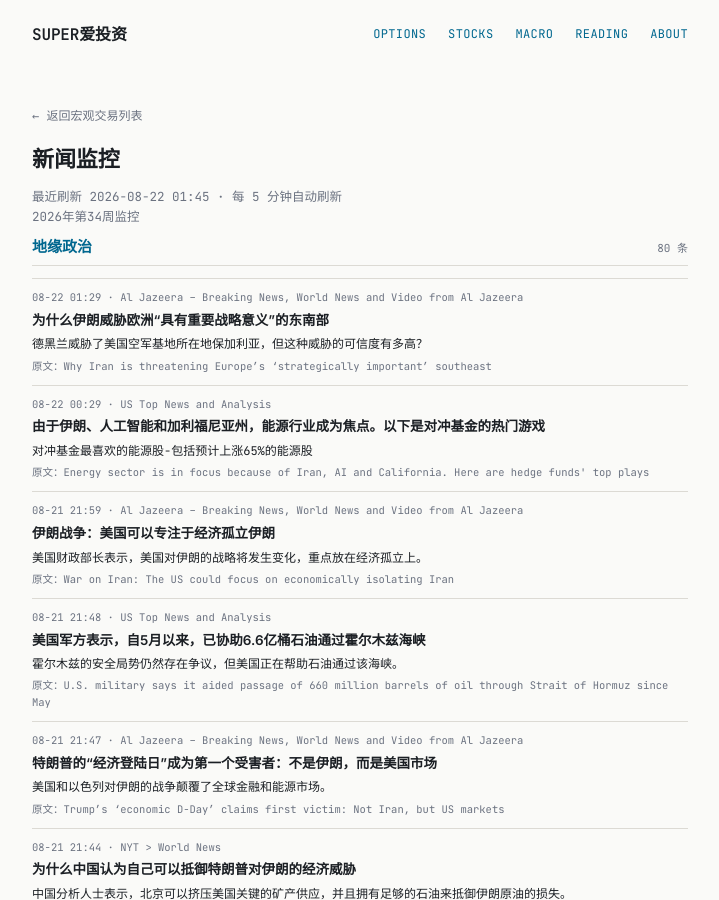
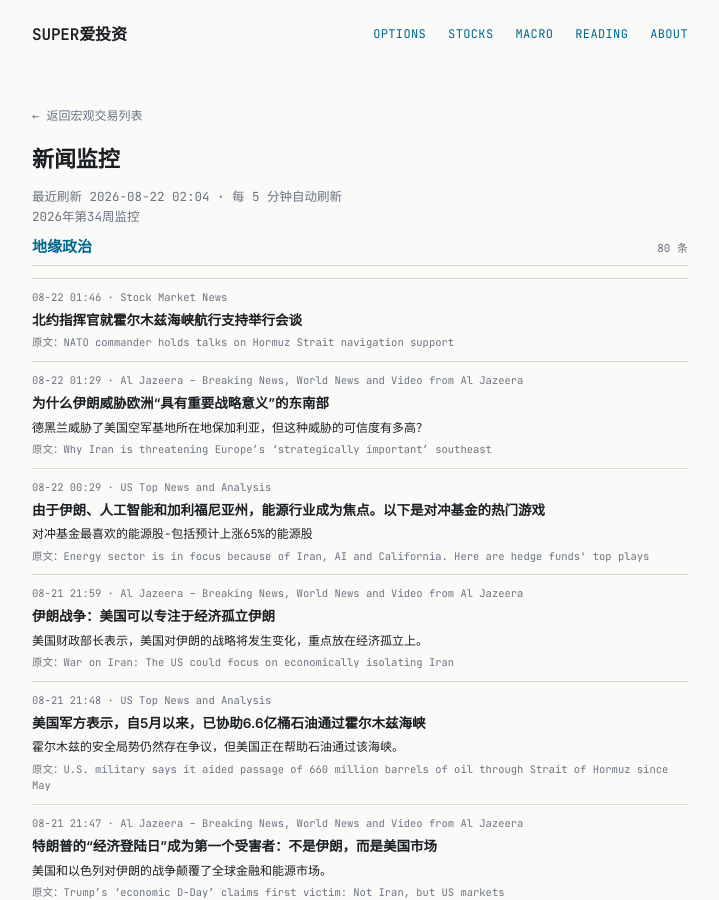
Before and after one commit to tang3super/tang3super.github.io, a Jekyll site: the page built from macro-trade/news-digest.md, in a window 1280 px wide and 900 px high. Shown: the whole window, without its empty margins (280-999 px from the left). Built offline with Jekyll 4.4.1, drawn with Linux system fonts in a browser that asks for light colours; some of the changed text lies outside the part shown.

Commit message:
sync news-digest article

```diff
--- a/macro-trade/news-digest.md
+++ b/macro-trade/news-digest.md
@@ -5,11 +5,17 @@ title: 新闻监控
 date: '2026-08-22'
 summary: 2026年第34周监控
 week_label: 2026年第34周监控
-last_updated: 2026-08-22 01:45
+last_updated: 2026-08-22 02:04
 refresh_note: 每 5 分钟自动刷新
 topics:
 - name: 地缘政治
   items:
+  - title: NATO commander holds talks on Hormuz Strait navigation support
+    summary: ''
+    link: https://www.investing.com/news/stock-market-news/nato-commander-holds-talks-on-hormuz-strait-navigation-support-93CH-4871996
+    source: Stock Market News
+    time: 08-22 01:46
+    title_zh: 北约指挥官就霍尔木兹海峡航行支持举行会谈
   - title: Why Iran is threatening Europe’s ‘strategically important’ southeast
     summary: Tehran has threatened Bulgaria, home to a US air base, but how credible is that threat?
     link: https://www.aljazeera.com/news/2026/8/21/iran-southeastern-europe-threats?traffic_source=rss
```
Also changed, not shown: other parts of macro-trade/news-digest.md (+0 -6 lines).
